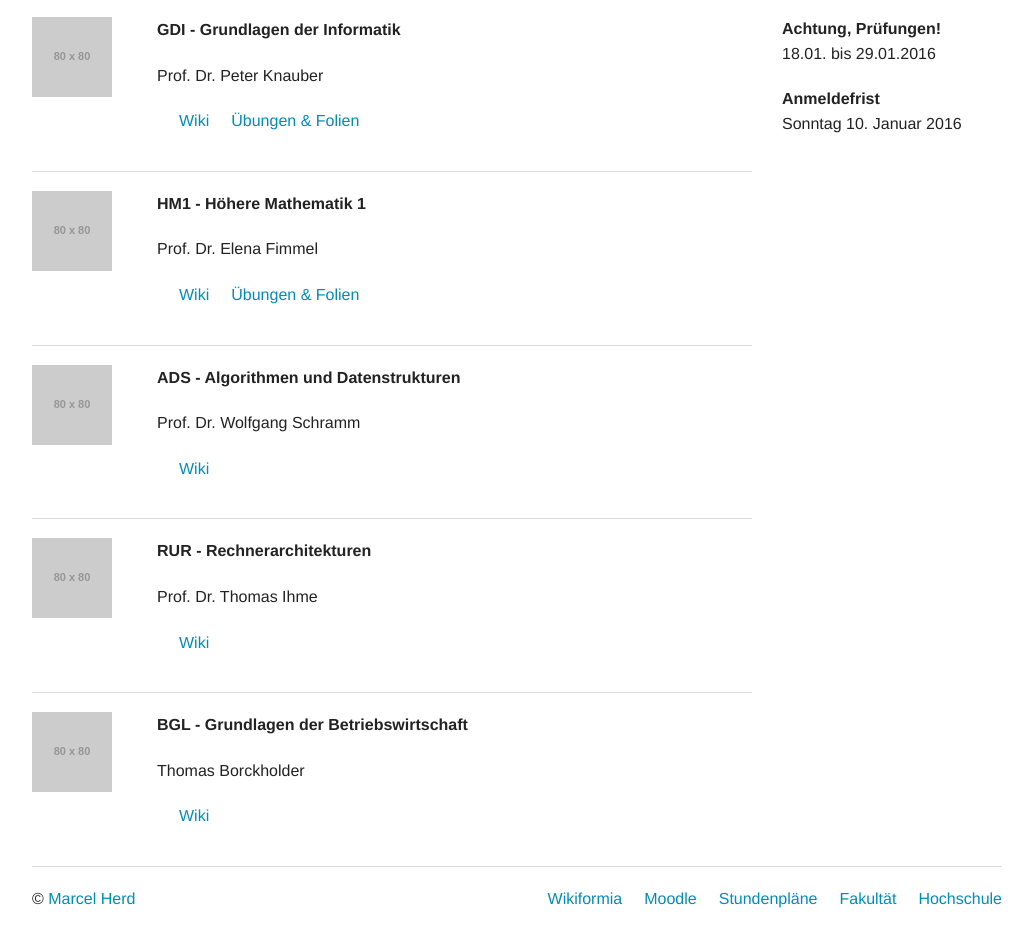
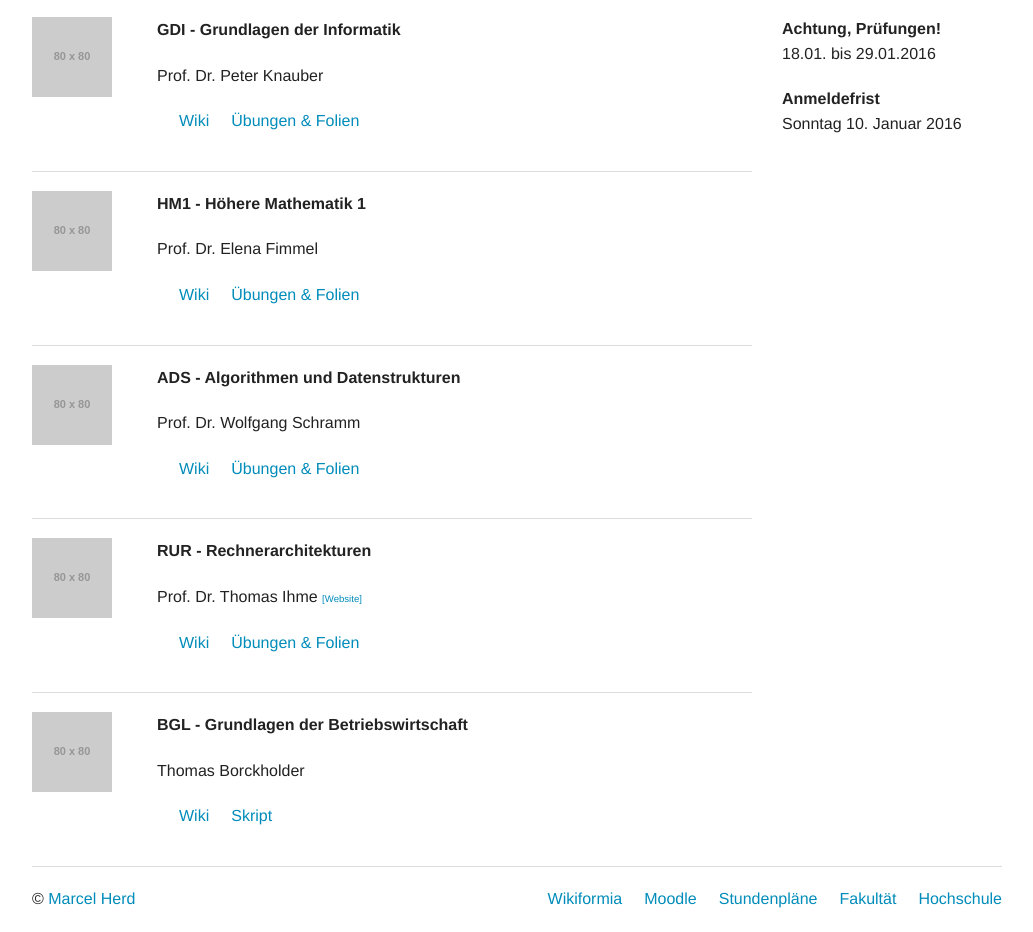
Before and after one commit to marcelherd/hochschule-mannheim, a plain HTML site: page Website/index.html in a window 1280 px wide. Shown: the part 89-1021 px from the top of the page, without its empty margins (123-1156 px from the left). Drawn offline with Linux system fonts and the light colour scheme; placeholder pictures from the web are drawn by us.

Commit message:
Updated links on website

```diff
--- a/Website/index.html
+++ b/Website/index.html
@@ -3,7 +3,7 @@
 <head>
   <meta charset="utf-8" />
   <meta name="viewport" content="width=device-width, initial-scale=1.0" />
-  <title>Foundation | Welcome</title>
+  <title>1IB HS Mannheim</title>
   <link rel="stylesheet" href="css/foundation.css" />
   <script src="js/vendor/modernizr.js"></script>
 </head>
@@ -56,6 +56,7 @@
           <p>Prof. Dr. Wolfgang Schramm</p>
           <ul class="inline-list">
             <li><a href="https://jonathan.sv.hs-mannheim.de/mediawiki/index.php/ADS">Wiki</a></li>
+            <li><a href="https://jonathan.sv.hs-mannheim.de/mediawiki/index.php/ADS_IB_im_WS2015/2016">Übungen &amp; Folien</a></li>
           </ul>
         </div>
       </div>
@@ -66,9 +67,10 @@
         <div class="large-2 columns small-3"><img src="http://placehold.it/80x80.png/D5AC27/fff/&text=RUR"/></div>
         <div class="large-10 columns">
           <p><strong>RUR - Rechnerarchitekturen</strong></p>
-          <p>Prof. Dr. Thomas Ihme</p>
+          <p>Prof. Dr. Thomas Ihme <small><a href="http://services.informatik.hs-mannheim.de/~ihme/">[Website]</a></small></p>
           <ul class="inline-list">
             <li><a href="https://jonathan.sv.hs-mannheim.de/mediawiki/index.php/RUR">Wiki</a></li>
+            <li><a href="http://services.informatik.hs-mannheim.de/~ihme/teaching_2015ws.html">Übungen &amp; Folien</a></li>
           </ul>
         </div>
       </div>
@@ -82,6 +84,7 @@
           <p>Thomas Borckholder</p>
           <ul class="inline-list">
             <li><a href="https://jonathan.sv.hs-mannheim.de/mediawiki/index.php/BGL">Wiki</a></li>
+            <li><a href="http://services.informatik.hs-mannheim.de/bgl/Skript.pdf">Skript</a></li>
           </ul>
         </div>
       </div>
```
